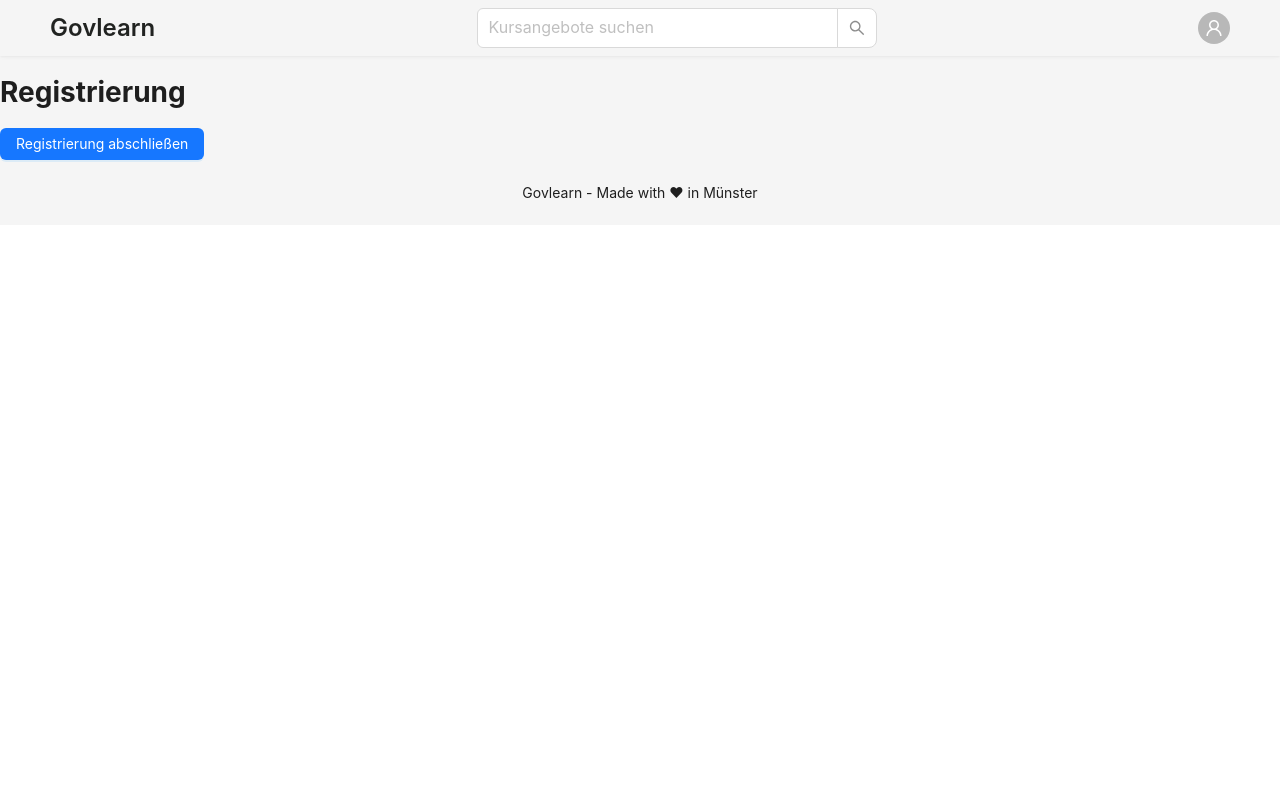
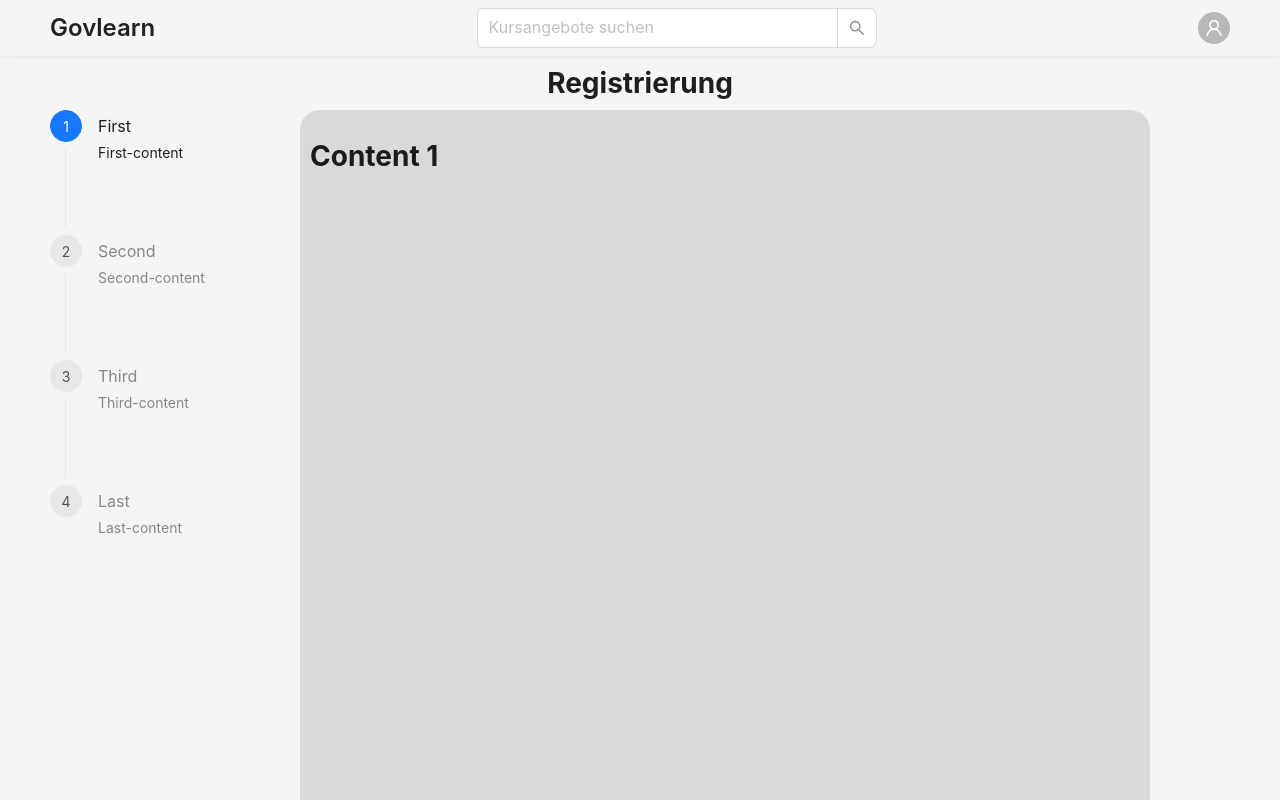
Before and after one commit to lavaloop-official/GovLearn-client, a React (Vite) app: page /register in a window 1280 px wide. Shown: the top 800 px of the page. Built offline with nearby package versions, Linux system fonts and the light colour scheme; no server answers; sample sign-in values are in the browser's storage.

Commit message:
skeleton for registration

```diff
--- a/src/pages/Registration.tsx
+++ b/src/pages/Registration.tsx
@@ -1,10 +1,111 @@
-import {Button} from "antd";
+import {Affix, Button, Steps} from "antd";
+import {useState} from "react";
+import {useNavigate} from "react-router-dom";
 
 function Registration() {
+
+
+
+    const navigate = useNavigate();
+
+    const [current, setCurrent] = useState(0);
+
+    const content = [
+        {
+            content: <h1>Content 1</h1>,
+            step: {
+                title: 'First',
+                description: 'First-content'
+            }
+        },
+        {
+            content: <h1>Content 2</h1>,
+            step: {
+                title: 'Second',
+                description: 'Second-content'
+            }
+        },
+        {
+            content: <h1>Content 3</h1>,
+            step: {
+                title: 'Third',
+                description: 'Third-content'
+            }
+        },
+        {
+            content: <h1>Content 4</h1>,
+            step: {
+                title: 'Last',
+                description: 'Last-content'
+            }
+        },
+    ]
+
+    const next = () => {
+        if (current == content.length - 1)
+            navigate("/discover")
+        else
+            setCurrent(current + 1);
+    }
+
+    const prev = () => {
+        if (current != 0)
+            setCurrent(current - 1);
+    }
+
+
+    const onChange = (value: number) => {
+        setCurrent(value);
+    };
+
+
     return (
-        <div>
-            <h1>Registrierung</h1>
-            <Button type="primary" href="/discover"> Registrierung abschließen</Button>
+        <div style={{
+            zIndex: "1",
+            display: "flex",
+            justifyContent: "center",
+            flexDirection: "column",
+            gap: "10px",
+            margin: "auto",
+            maxWidth: "1200px",
+            padding: "10px 10px",
+        }}>
+            <h1 style={{margin: "0", padding: "0 15px", textAlign: "center"}}>Registrierung</h1>
+            <div style={{display: "flex", flexDirection: "row", maxWidth: "1100px", width: "100%"}}>
+                <Affix offsetTop={90} style={{width: "100%", maxWidth: "250px", maxHeight: "500px"}}>
+                    <Steps
+                        style={{height: "500px"}}
+                        onChange={onChange}
+                        direction="vertical"
+                        current={current}
+                        items={content.map((item) => item.step)}
+                    />
+                </Affix>
+                <div style={{
+                    width: "100%",
+                    background: "#d9d9d9",
+                    borderRadius: "20px",
+                    height: "1000px",
+                    padding: "10px",
+                    display: "flex",
+                    position: "relative",
+                }}>
+                    {content[current].content}
+                    <Button type="primary" onClick={next} shape="round"
+                            style={{position: "absolute", bottom: "10px", right: "10px"}}>
+                        {current == content.length - 1 ? "Fertig" : "Weiter"}
+                    </Button>
+                    <Button onClick={prev} shape="round"
+                            style={{
+                                position: "absolute",
+                                bottom: "10px",
+                                left: "10px",
+                                display: current == 0 ? "none" : ""
+                            }}>
+                        Zurück
+                    </Button>
+                </div>
+            </div>
         </div>
     );
 }
```
